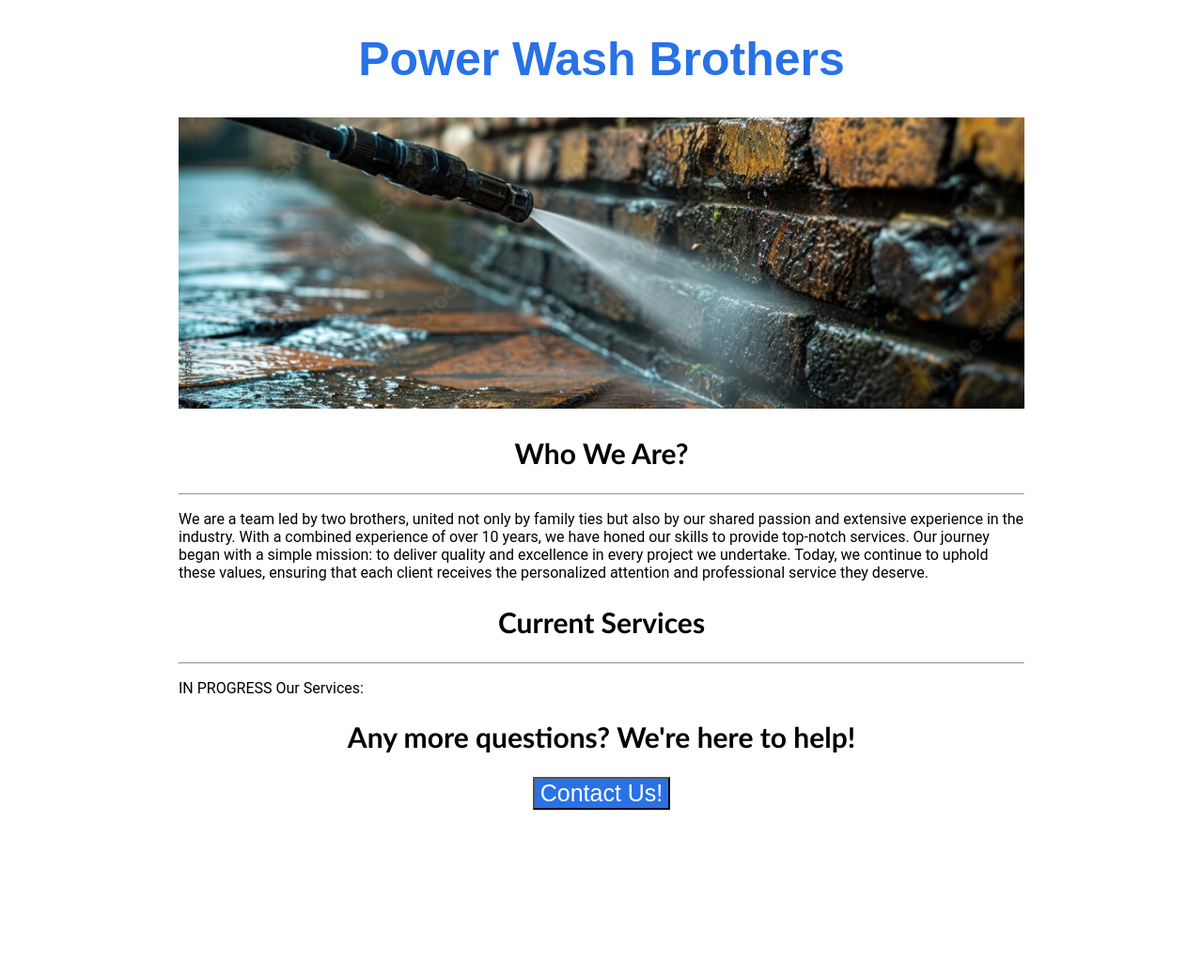
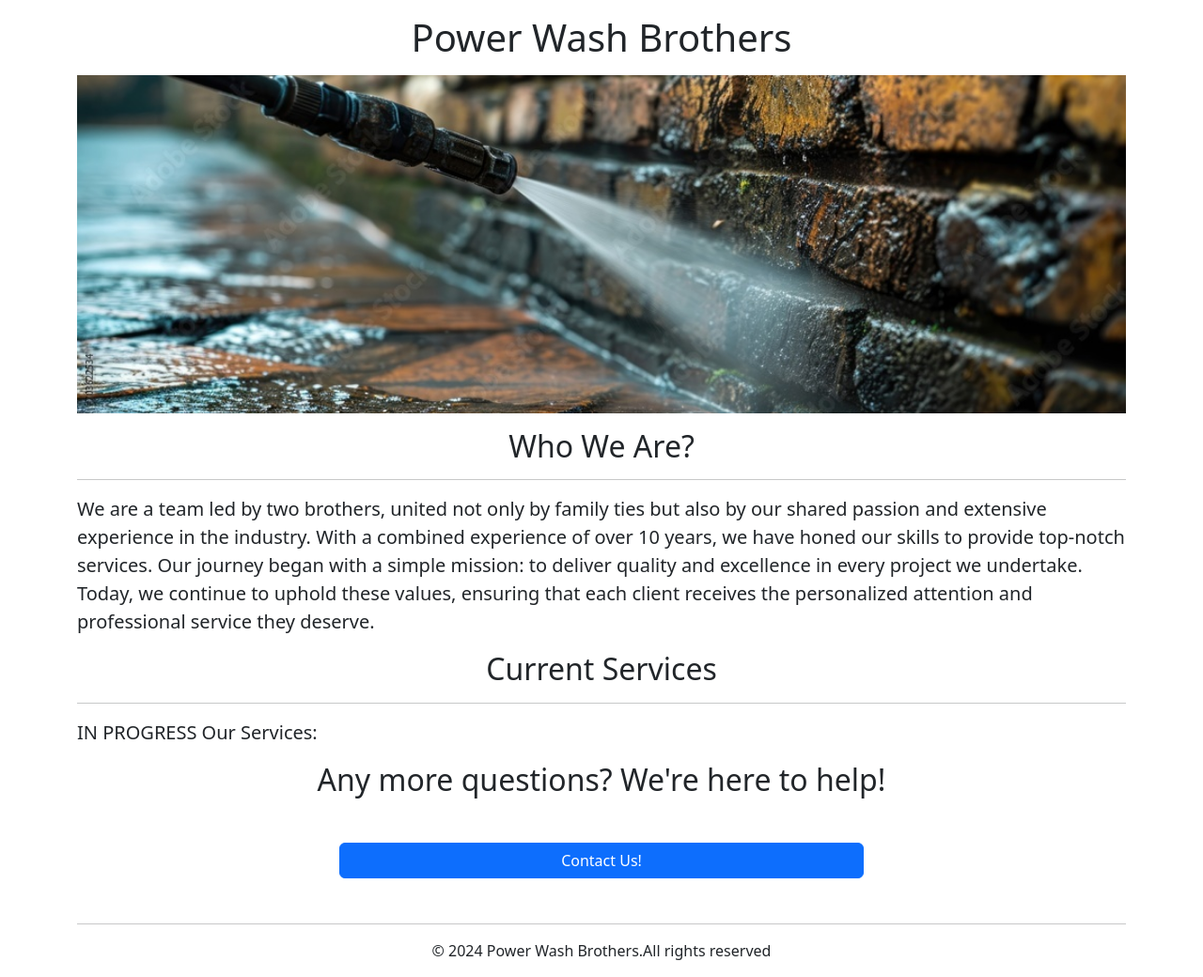
Before and after one commit to 4sta/powerwashbrothers-services-website_main, a Flask app: page / in a window 1280 px wide. Shown: the whole page at 94% size. Before the commit the page ends 862 px from the top, so only its background shows below. Run offline with Flask 3, Linux system fonts and the light colour scheme.

Commit message:
LINKED Bootstrap , WORKED on CSS
- linked the Bootstrap css file to homepage.html
- added Bootstrap classes to the project for a fast css styling

```diff
--- a/templates/homepage.html
+++ b/templates/homepage.html
@@ -2,65 +2,40 @@
 <html>
   <head>
     <title>PowerWashBrothers</title>
+    <meta charset="utf-8">
+    <meta name="viewport" content="width=device-width, initial-scale=1">
+
+    <!-- Bootstrep link to a css file with  pre config styles-->
+    <link href="https://cdn.jsdelivr.net/npm/bootstrap@5.3.3/dist/css/bootstrap.min.css" rel="stylesheet" integrity="sha384-QWTKZyjpPEjISv5WaRU9OFeRpok6YctnYmDr5pNlyT2bRjXh0JMhjY6hW+ALEwIH" crossorigin="anonymous">
+
     <style>
-      h1 {
-        font-size: 50px;
-        font-family: fantasy;
-        font-weight: bold;
-        color:rgb(40, 114, 230);
-        text-align: center;
-      }
-
       #homepage_banner{
         width: 100%;
-        height: 310px;
+        height: 360px;
         object-fit: cover;
       }
-
-      h2 {
-        font-size: 30px;
-        font-family: "Gill Sans", sans-serif;
-        font-weight: bold;
-        color:rgbrgb(70, 70, 70);
-        text-align: center;
-      }
-
-      p{
-        font-family: Roboto;
-        color:rgb(0,0,0);
-      }
-
-      #container {
-        max-width: 900px;
-        margin: 0 auto 0 auto;
-      }
-
-      .contactbutton{
-        text-align: center;
-        display: block;
-        margin: 0 auto;
-        font-size: 25px;
-        color:rgb(255, 255, 255);
-        background: rgb(40, 114, 230);
-      }
-
     </style>
   </head>
 
   <body>
-    <div id= "container">
-      <h1>Power Wash Brothers</h1>
-      <img id="homepage_banner" src="static/homepagebanner.jpg" alt="Power Wash Brothers Banner">
-      <h2>Who We Are?</h2>
+    <div class="container">
+      <p></p>
+      <h1 class="text-center">Power Wash Brothers</h1>
+      <p></p>
+      <img class="img-fluid" id="homepage_banner" src="static/homepagebanner.jpg" alt="Power Wash Brothers Banner">
+      <p></p>
+      <h2 class="text-center">Who We Are?</h2>
       <hr>
-      <p></p>
-      <p>We are a team led by two brothers, united not only by family ties but also by our shared passion and extensive experience in the industry. With a combined experience of over 10 years, we have honed our skills to provide top-notch services. Our journey began with a simple mission: to deliver quality and excellence in every project we undertake. Today, we continue to uphold these values, ensuring that each client receives the personalized attention and professional service they deserve.</p>
-      <h2>Current Services</h2>
+      <p class="lead">We are a team led by two brothers, united not only by family ties but also by our shared passion and extensive experience in the industry. With a combined experience of over 10 years, we have honed our skills to provide top-notch services. Our journey began with a simple mission: to deliver quality and excellence in every project we undertake. Today, we continue to uphold these values, ensuring that each client receives the personalized attention and professional service they deserve.</p>
+      <h2 class="text-center">Current Services</h2>
       <hr>
-      <p></p>
-      <p>IN PROGRESS Our Services:</p>
-      <h2>Any more questions? We're here to help!</h2>
-      <button class ="contactbutton">Contact Us!</button>
+      <p class="lead">IN PROGRESS Our Services:</p>
+      <h2 class="text-center">Any more questions? We're here to help!</h2>
+      <div class="d-grid gap-2 col-6 mx-auto mt-5 mb-5">
+        <button class="btn btn-primary">Contact Us!</button>
+      </div>
+      <hr>
+      <p style=text-align:center>© 2024 Power Wash Brothers.All rights reserved</p>
     </div>
   </body>
 </html>
```
